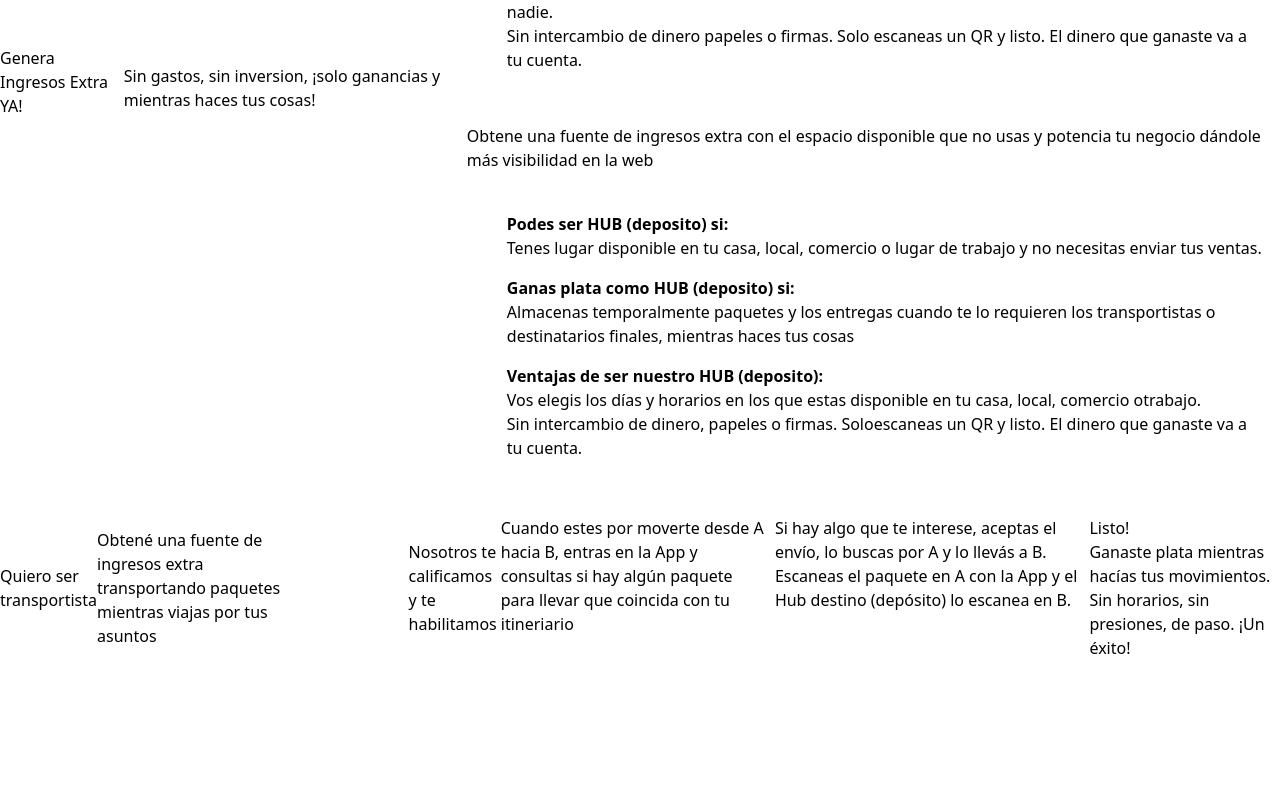
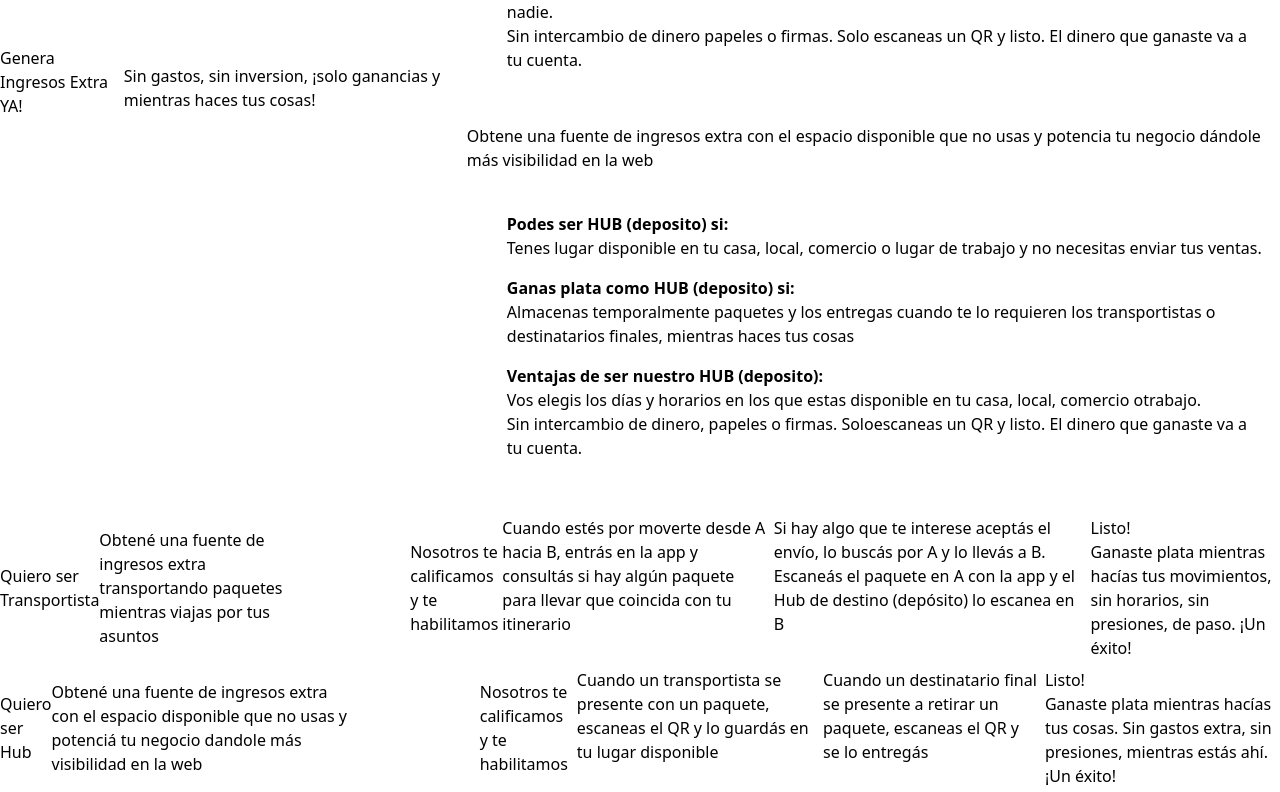
Before and after one commit to nelsonmartino/pikapak, a React (Vite) app in the folder client/: page / in a window 1280 px wide. Shown: the part 856-1648 px from the top of the page. Before the commit the page ends 1520 px from the top, so only its background shows below. Built offline with nearby package versions, Linux system fonts and the light colour scheme.

Commit message:
Part four refactorized

```diff
--- a/client/src/App.jsx
+++ b/client/src/App.jsx
@@ -4,6 +4,7 @@ import NavBar from './components/NavBar'
 import PartFour from './components/PartFour'
 import PartThree from './components/PartThree'
 import PartTwo from './components/PartTwo'
+import { landingInfo } from './utils/landingInfo'
 
 function App() {
   return (
@@ -12,7 +13,9 @@ function App() {
       <Home />
       <PartTwo />
       <PartThree />
-      <PartFour />
+      {landingInfo.map((info, index) => (
+        <PartFour key={index} info={info} />
+      ))}
       {/* <img src="../src/assets/logo.png" alt="logo_Pikapak" /> */}
     </div>
   )
--- a/client/src/components/PartFour.jsx
+++ b/client/src/components/PartFour.jsx
@@ -1,39 +1,66 @@
-function PartFour() {
+function PartFour({ info }) {
   return (
     <div
       className='flex flex-col items-center text-center text-[#3e047c] bg-[url("../src/assets/Background_partTwo.png")] bg-cover bg-center bg-no-repeat'
-      id="quieroTransportar"
+      id={info.id}
     >
-      <div className="font-extrabold text-3xl w-fit p-3">
-        Quiero ser transportista
-      </div>
-      <div className="font-semibold text-lg w-[34rem] my-2">
-        Obtené una fuente de ingresos extra transportando paquetes mientras
-        viajas por tus asuntos
+      <div className="font-extrabold text-3xl w-fit p-3">{info.header}</div>
+      <div className="font-semibold text-lg w-[36rem] my-2">
+        {info.description}
       </div>
       <button className="bg-[#3e047c] border border-2 border-[#3e047c] text-white shadow-md hover:shadow-lg hover:bg-transparent hover:text-[#3e047c] w-80 mt-2">
-        Descargá la App de Playstore y registrate como transportista
+        Descargá la App de Playstore y registrate como {info.role}
       </button>
       <div className="w-80 mb-2">Nosotros te calificamos y te habilitamos </div>
       <div className="flex w-full my-2 justify-evenly">
         <div className="border border-2 border-[#3e047c] w-60 p-1">
-          Cuando estes por moverte desde A hacia B, entras en la App y consultas
-          si hay algún paquete para llevar que coincida con tu itineriario
+          {info.label1}
         </div>
         <div className="border border-2 border-[#3e047c] w-60 p-1">
-          Si hay algo que te interese, aceptas el envío, lo buscas por A y lo
-          llevás a B. Escaneas el paquete en A con la App y el Hub destino
-          (depósito) lo escanea en B.
+          {info.label2}
         </div>
         <div className="border border-2 border-[#3e047c] w-60 p-1">
           <div>
             <div className="font-semibold">Listo!</div>
-            Ganaste plata mientras hacías tus movimientos. Sin horarios, sin
-            presiones, de paso. ¡Un éxito!
+            {info.label3}
           </div>
         </div>
       </div>
     </div>
+    // <div
+    //   className='flex flex-col items-center text-center text-[#3e047c] bg-[url("../src/assets/Background_partTwo.png")] bg-cover bg-center bg-no-repeat'
+    //   id="quieroTransportar"
+    // >
+    //   <div className="font-extrabold text-3xl w-fit p-3">
+    //     Quiero ser transportista
+    //   </div>
+    //   <div className="font-semibold text-lg w-[34rem] my-2">
+    //     Obtené una fuente de ingresos extra transportando paquetes mientras
+    //     viajas por tus asuntos
+    //   </div>
+    //   <button className="bg-[#3e047c] border border-2 border-[#3e047c] text-white shadow-md hover:shadow-lg hover:bg-transparent hover:text-[#3e047c] w-80 mt-2">
+    //     Descargá la App de Playstore y registrate como transportista
+    //   </button>
+    //   <div className="w-80 mb-2">Nosotros te calificamos y te habilitamos </div>
+    //   <div className="flex w-full my-2 justify-evenly">
+    //     <div className="border border-2 border-[#3e047c] w-60 p-1">
+    //       Cuando estes por moverte desde A hacia B, entras en la App y consultas
+    //       si hay algún paquete para llevar que coincida con tu itineriario
+    //     </div>
+    //     <div className="border border-2 border-[#3e047c] w-60 p-1">
+    //       Si hay algo que te interese, aceptas el envío, lo buscas por A y lo
+    //       llevás a B. Escaneas el paquete en A con la App y el Hub destino
+    //       (depósito) lo escanea en B.
+    //     </div>
+    //     <div className="border border-2 border-[#3e047c] w-60 p-1">
+    //       <div>
+    //         <div className="font-semibold">Listo!</div>
+    //         Ganaste plata mientras hacías tus movimientos. Sin horarios, sin
+    //         presiones, de paso. ¡Un éxito!
+    //       </div>
+    //     </div>
+    //   </div>
+    // </div>
   )
 }
 
--- /dev/null
+++ b/client/src/utils/landingInfo.js
@@ -0,0 +1,28 @@
+export const landingInfo = [
+  {
+    role: 'Transportista',
+    header: 'Quiero ser Transportista',
+    description:
+      'Obtené una fuente de ingresos extra transportando paquetes mientras viajas por tus asuntos',
+    label1:
+      'Cuando estés por moverte desde A hacia B, entrás en la app y consultás si hay algún paquete para llevar que coincida con tu itinerario',
+    label2:
+      'Si hay algo que te interese aceptás el envío, lo buscás por A y lo llevás a B. Escaneás el paquete en A con la app y el Hub de destino (depósito) lo escanea en B',
+    label3:
+      'Ganaste plata mientras hacías tus movimientos, sin horarios, sin presiones, de paso. ¡Un éxito!',
+    id: 'quieroTransportar',
+  },
+  {
+    role: 'Hub',
+    header: 'Quiero ser Hub',
+    description:
+      'Obtené una fuente de ingresos extra con el espacio disponible que no usas y potenciá tu negocio dandole más visibilidad en la web',
+    label1:
+      'Cuando un transportista se presente con un paquete, escaneas el QR y lo guardás en tu lugar disponible',
+    label2:
+      'Cuando un destinatario final se presente a retirar un paquete, escaneas el QR y se lo entregás',
+    label3:
+      'Ganaste plata mientras hacías tus cosas. Sin gastos extra, sin presiones, mientras estás ahí. ¡Un éxito!',
+    id: 'quieroEnviar',
+  },
+]
```
